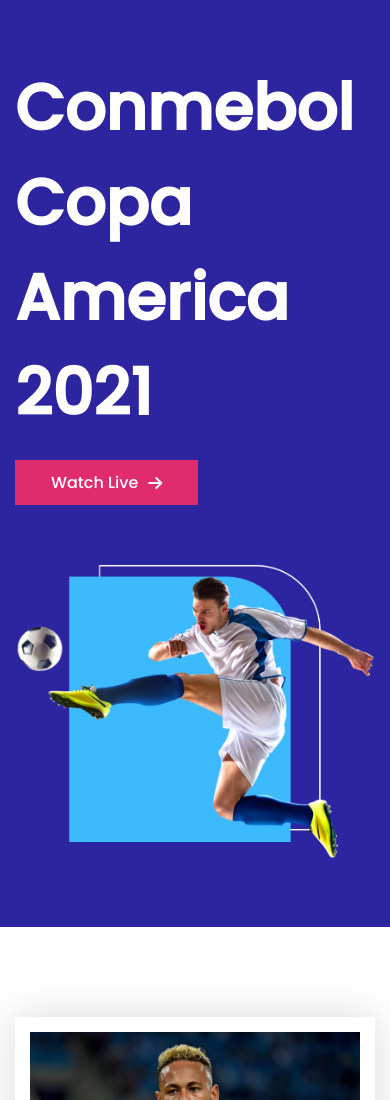
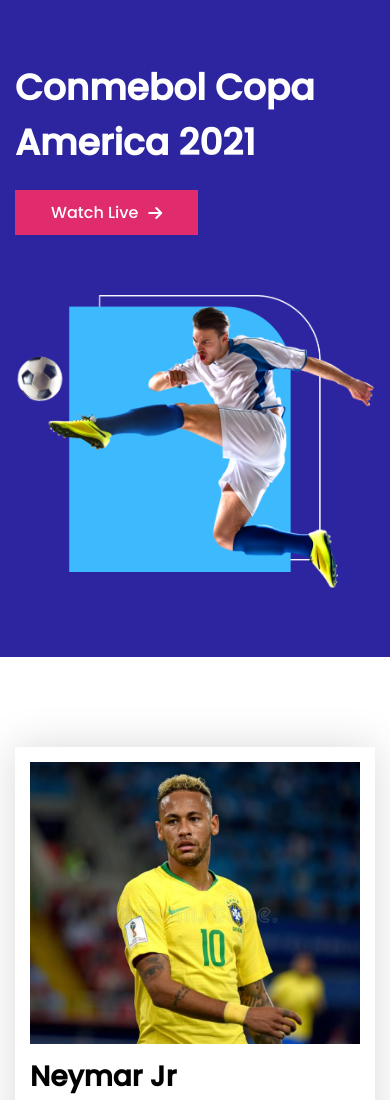
Before and after one commit to shahinadev/football-club, a plain HTML site: page index.html in a window 390 px wide. Shown: the top 1100 px of the page. Drawn offline with Linux system fonts and the light colour scheme.

Commit message:
final commit

```diff
--- a/assets/css/style.css
+++ b/assets/css/style.css
@@ -315,8 +315,9 @@ footer p {
     width: 100%;
   }
   .hero-left-content .hero-title {
-    font-size: 36;
+    font-size: 36px;
     line-height: normal;
+    font-weight: 700;
   }
   .players-wrapper {
     width: 100%;
```
